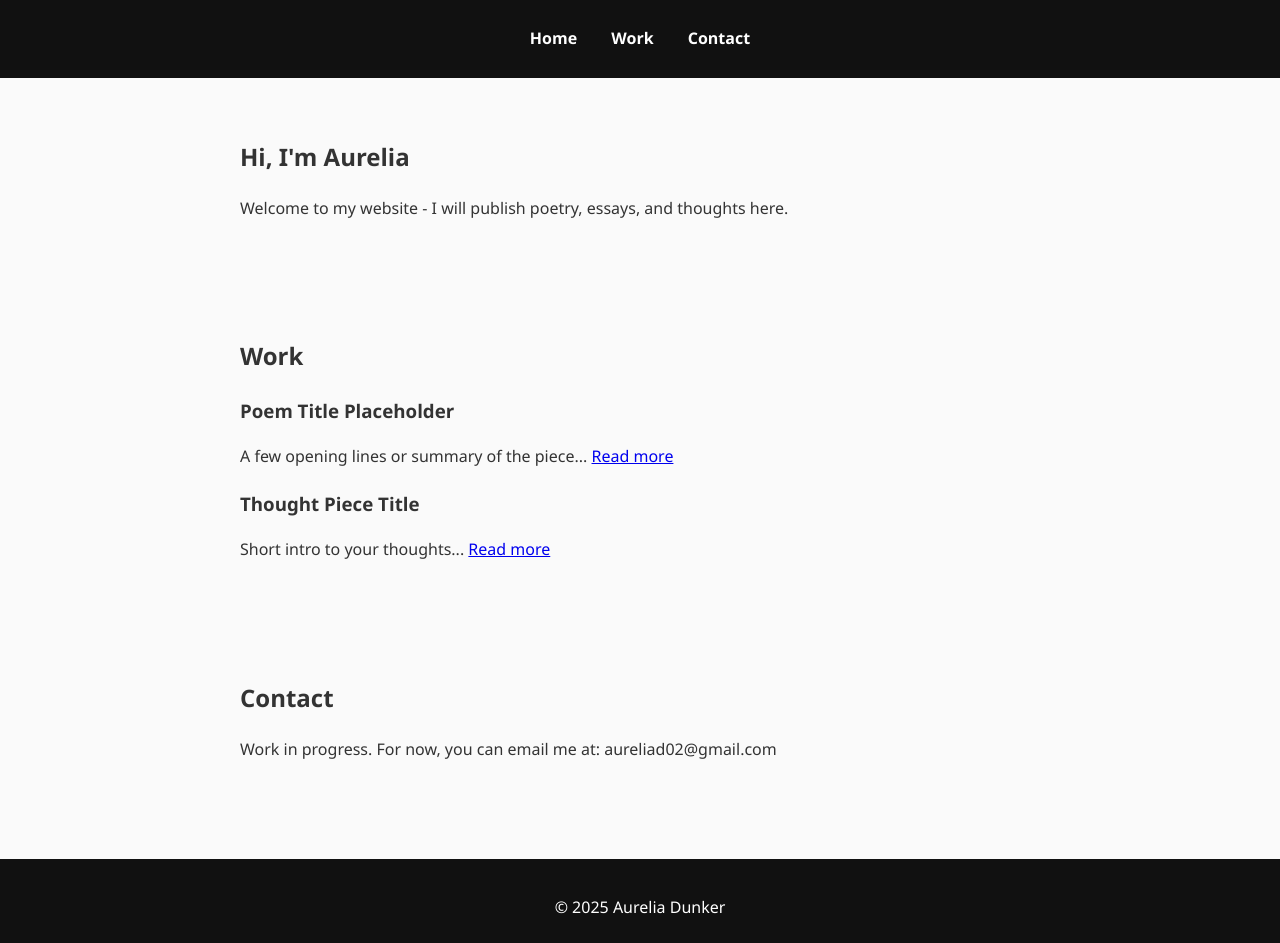
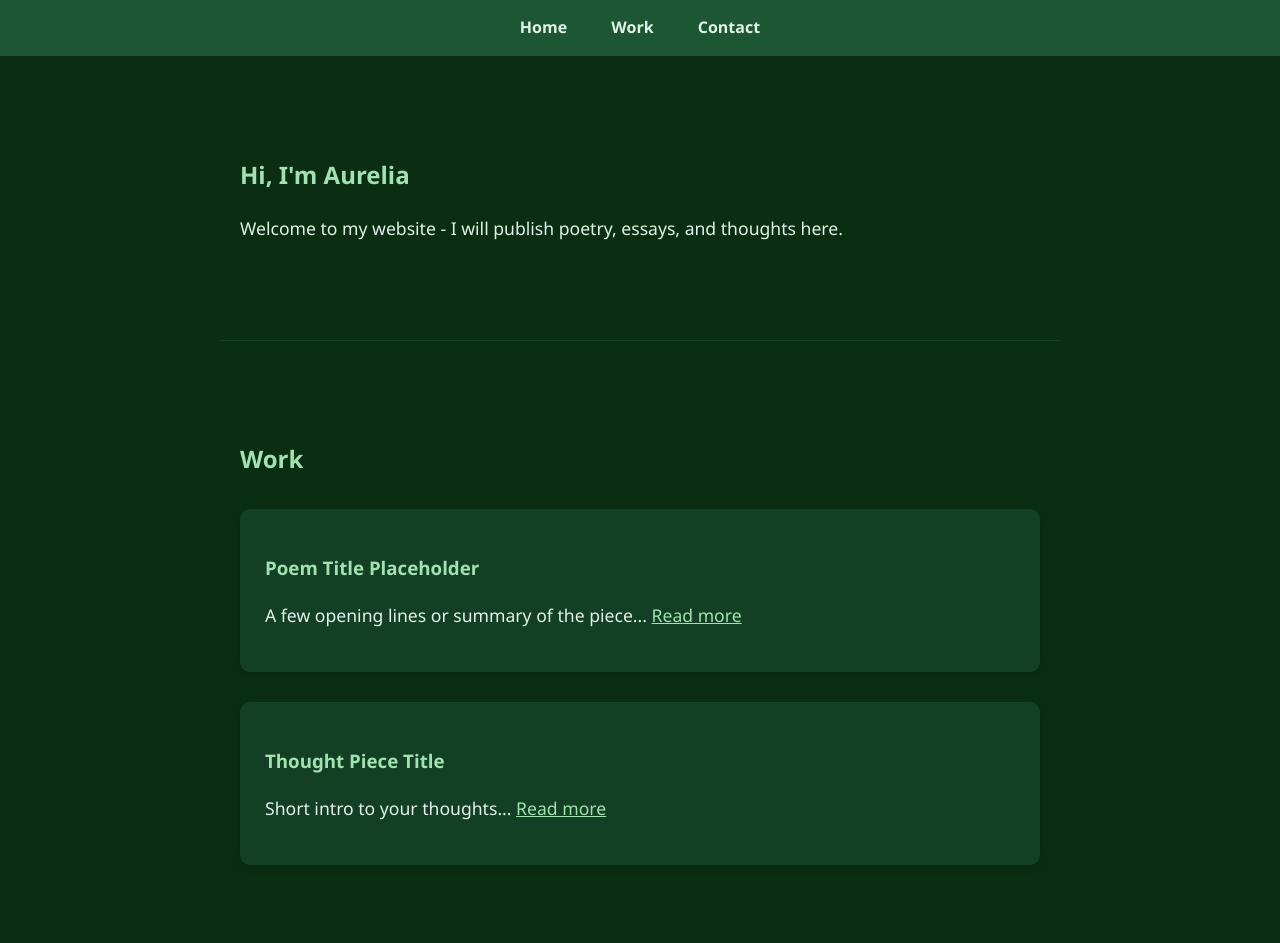
Before and after one commit to avfdt/aurelia, a plain HTML site: page index.html in a window 1280 px wide. Shown: the top 943 px of the page. Drawn offline with Linux system fonts and the light colour scheme.

Commit message:
test change

```diff
--- a/style.css
+++ b/style.css
@@ -1,53 +1,83 @@
+/* === GLOBAL STYLES === */
 body {
-    font-family: 'Segoe UI', Tahoma, Geneva, Verdana, sans-serif;
   margin: 0;
-    padding: 0;
-    background: #fafafa;
-    color: #333;
+  font-family: 'Segoe UI', Tahoma, sans-serif;
+  background-color: #0b2e13;
+  color: #e0f2e9;
+  scroll-behavior: smooth;
   line-height: 1.6;
 }
 
+/* === NAVIGATION === */
 nav {
-    background: #111;
-    color: white;
-    padding: 10px 0;
+  background-color: #1d5632;
+  padding: 15px 0;
   text-align: center;
+  position: sticky;
+  top: 0;
+  z-index: 1000;
 }
 
 nav ul {
   list-style: none;
+  margin: 0;
   padding: 0;
 }
 
 nav li {
   display: inline;
-    margin: 0 15px;
+  margin: 0 20px;
 }
 
 nav a {
-    color: white;
   text-decoration: none;
+  color: #e0f2e9;
   font-weight: bold;
+  font-size: 16px;
 }
 
+nav a:hover {
+  color: #a1e3b0;
+}
+
+/* === SECTIONS === */
 section {
-    padding: 40px 20px;
+  padding: 80px 20px;
   max-width: 800px;
   margin: auto;
+  border-bottom: 1px solid #133f25;
 }
 
-  #writings .writing {
-    background: white;
-    padding: 20px;
-    margin-bottom: 20px;
-    border-radius: 8px;
-    box-shadow: 0 1px 5px rgba(0,0,0,0.1);
+section:last-of-type {
+  border-bottom: none;
 }
 
+h1, h2, h3 {
+  color: #a1e3b0;
+}
+
+p {
+  font-size: 1.1em;
+}
+
+/* === WRITING BOXES === */
+.writing {
+  background-color: #133f25;
+  padding: 25px;
+  margin-top: 30px;
+  border-radius: 10px;
+  box-shadow: 0 2px 8px rgba(0, 0, 0, 0.2);
+}
+
+.writing a {
+  color: #a1e3b0;
+  text-decoration: underline;
+}
+
+/* === FOOTER === */
 footer {
-    background: #111;
-    color: white;
+  background-color: #1d5632;
   text-align: center;
-    padding: 20px;
-    margin-top: 40px;
+  padding: 30px;
+  font-size: 0.9em;
 }
```
Lines whose indentation alone changed are shown as unchanged.
